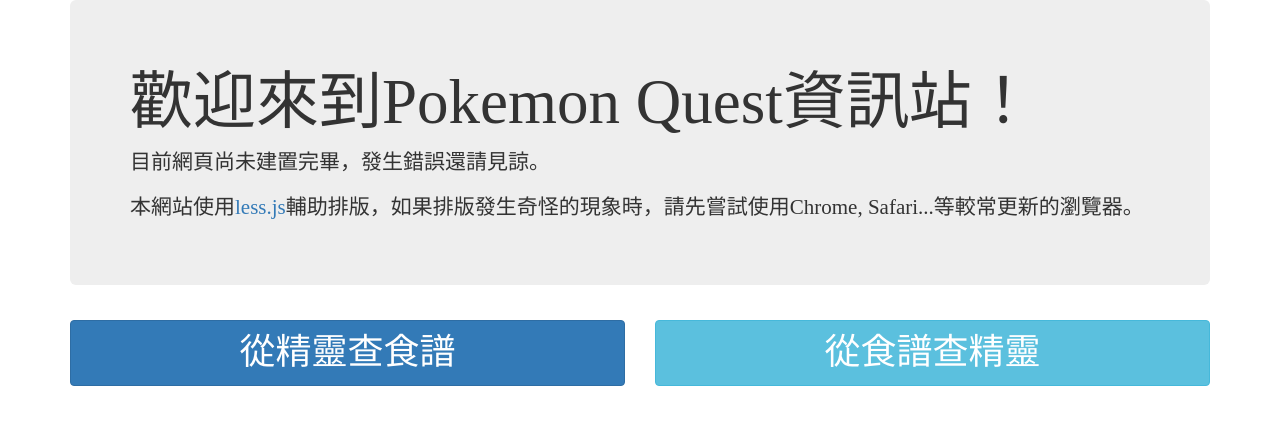
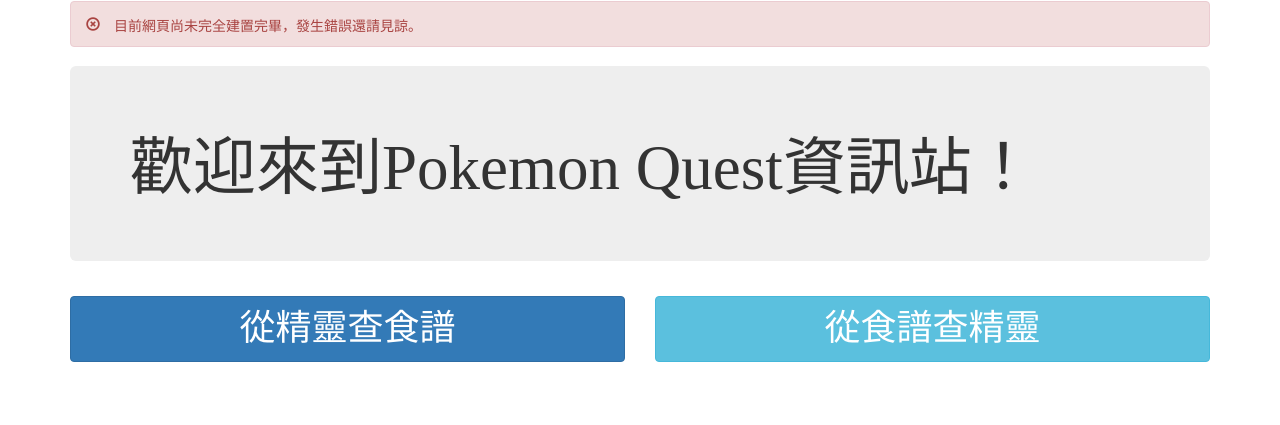
Before and after one commit to RaenonX/PokemonQuestData, a Flask app: template templates/index.html in a window 1280 px wide. Shown: the top 425 px of the page. Run offline with Flask 2, Linux system fonts and the light colour scheme; the template is opened without the code that fills it: most values are stand-ins (such as "Sample title", 1, 10 or a date in 2020); style sheets or scripts are compiled from the project's sources; some libraries are stand-ins or nearby versions.

Commit message:
small change on layout

```diff
--- a/static/main.less
+++ b/static/main.less
@@ -7,14 +7,14 @@
     height: 25px;
 }
 
-@media (max-width: 768px) {
+@media (max-width: 767px) {
     .icon-pokelist {
         width: 15.7%;
         margin-bottom: 5px;
     }
 }
 
-@media (min-width: 769px) {
+@media (min-width: 768px) {
     .icon-pokelist {
         width: 9.5%;
         margin-bottom: 5px;
--- a/templates/base.html
+++ b/templates/base.html
@@ -11,17 +11,17 @@
 <script src={{ url_for('static', filename='less.min.js') }} type="text/javascript"></script>
 {%- endblock %}
 
+{% block scripts %}
+{{ super() }}
+{{ google.uanalytics('UA-121868554-1') }}
+{% endblock %}
+
 {% block styles -%}
 {{ super() }}
 <link rel="stylesheet/less" type="text/css"
       href="{{ url_for('static', filename='main.less') }}">
 {% endblock %}
 
-{% block scripts %}
-{{super()}}
-{{google.uanalytics('UA-121868554-1')}}
-{% endblock %}
-
 {% block navbar %}
 {{ nav.main.render() }}
 {% endblock %}
--- a/templates/index.html
+++ b/templates/index.html
@@ -10,11 +10,18 @@
         {{ utils.flashed_messages(messages) }}
     </div>
     {%- endif %}
+
+    <div class="row">
+        <div class="col-md-12">
+            <div class="glyphicon glyphicon-remove-circle alert alert-danger show" role="alert">
+                目前網頁尚未完全建置完畢，發生錯誤還請見諒。
+            </div>
+        </div>
+    </div>
+
     {%- endwith %}
     <div class="col-md-12 jumbotron">
         <h1>歡迎來到Pokemon Quest資訊站！</h1>
-        <p>目前網頁尚未建置完畢，發生錯誤還請見諒。</p>
-        <p>本網站使用<a href="http://lesscss.org/">less.js</a>輔助排版，如果排版發生奇怪的現象時，請先嘗試使用Chrome, Safari...等較常更新的瀏覽器。</p>
     </div>
     <div class="row">
         <div class="col-md-6">
```
